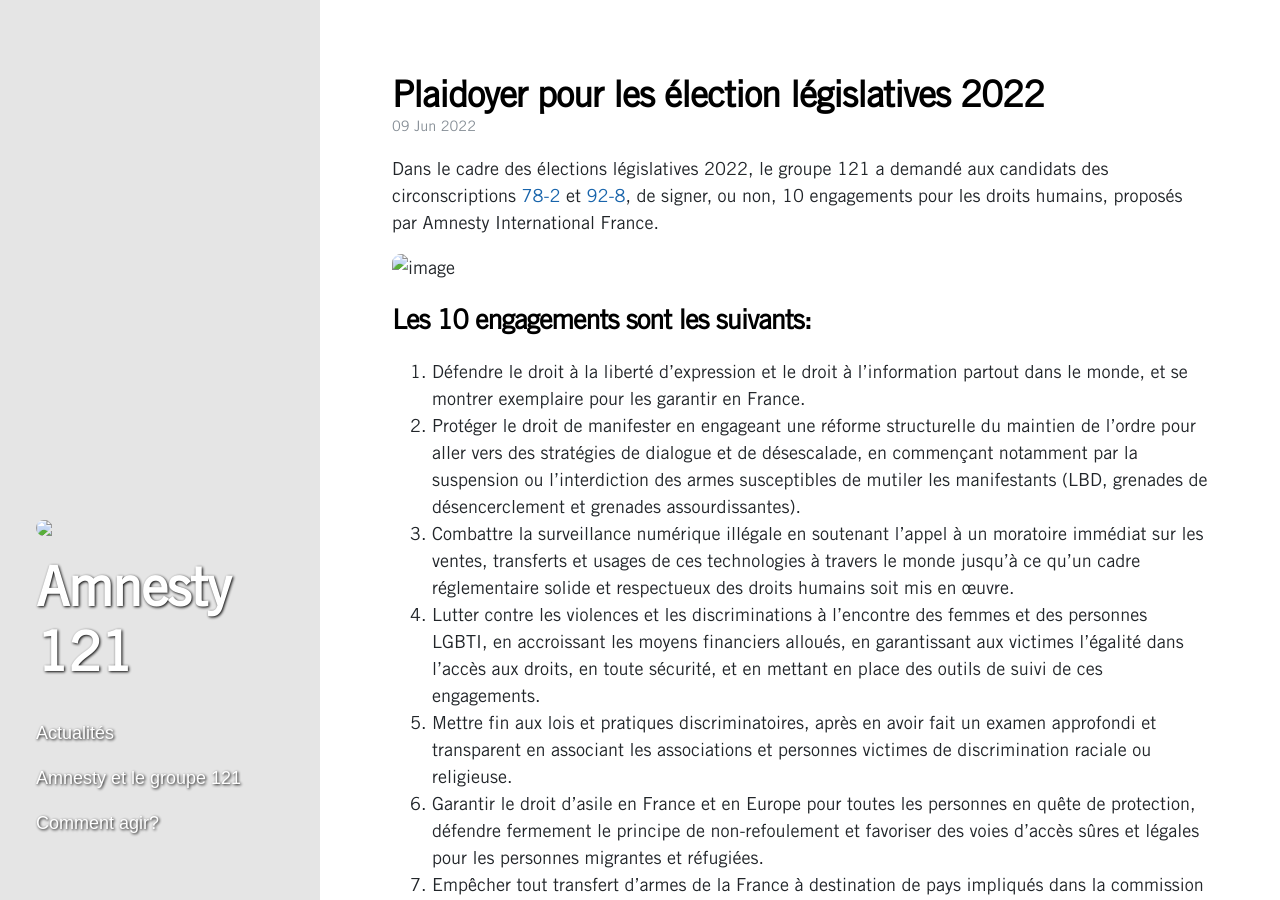
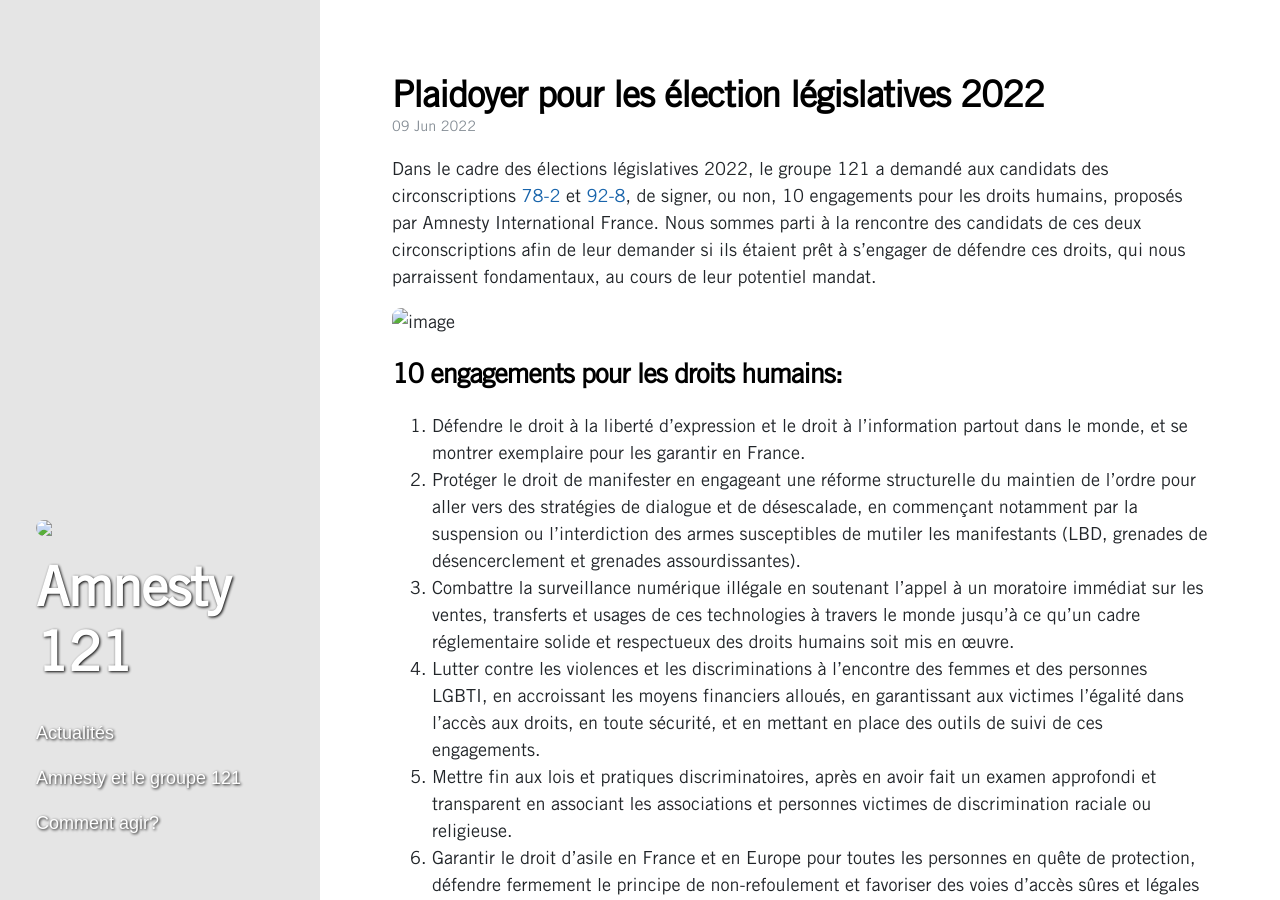
Before and after one commit to Amnesty121/SiteAmnesty121-dev, a Jekyll site: the page built from _posts/2022-06-09-plaidoyers.md, in a window 1280 px wide and 900 px high. Built offline with Jekyll 4.4.1, drawn with Linux system fonts in a browser that asks for light colours; nearby versions of some CDN libraries; comment, search, counter and statistics services are not loaded.

Commit message:
Update 2022-06-09-plaidoyers.md

```diff
--- a/_posts/2022-06-09-plaidoyers.md
+++ b/_posts/2022-06-09-plaidoyers.md
@@ -5,13 +5,13 @@
 excerpt_separator: <!--more-->
 ---
 
-Dans le cadre des élections législatives 2022, le groupe 121 a demandé aux candidats des circonscriptions [78-2](https://www.resultats-elections.interieur.gouv.fr/legislatives-2022/078/C107802.html) et [92-8](https://www.resultats-elections.interieur.gouv.fr/legislatives-2022/092/C109208.html), de signer, ou non, 10 engagements pour les droits humains, proposés par Amnesty International France.
+Dans le cadre des élections législatives 2022, le groupe 121 a demandé aux candidats des circonscriptions [78-2](https://www.resultats-elections.interieur.gouv.fr/legislatives-2022/078/C107802.html) et [92-8](https://www.resultats-elections.interieur.gouv.fr/legislatives-2022/092/C109208.html), de signer, ou non, 10 engagements pour les droits humains, proposés par Amnesty International France. Nous sommes parti à la rencontre des candidats de ces deux circonscriptions afin de leur demander si ils étaient prêt à s'engager de défendre ces droits, qui nous parraissent fondamentaux, au cours de leur potentiel mandat.
 
 ![image]({{site.url}}/SiteAmenesty121/assets/images/I5239.jpg)
 
 <!--more-->
 
-## Les 10 engagements sont les suivants:
+## 10 engagements pour les droits humains:
 
 1. Défendre le droit à la liberté d’expression et le droit à l’information partout dans le monde, et se montrer exemplaire pour les garantir en France.
 2. Protéger le droit de manifester en engageant une réforme structurelle du maintien de l’ordre pour aller vers des stratégies de dialogue et de désescalade, en commençant notamment par la suspension ou l’interdiction des armes susceptibles de mutiler les manifestants (LBD, grenades de désencerclement et grenades assourdissantes).
```
